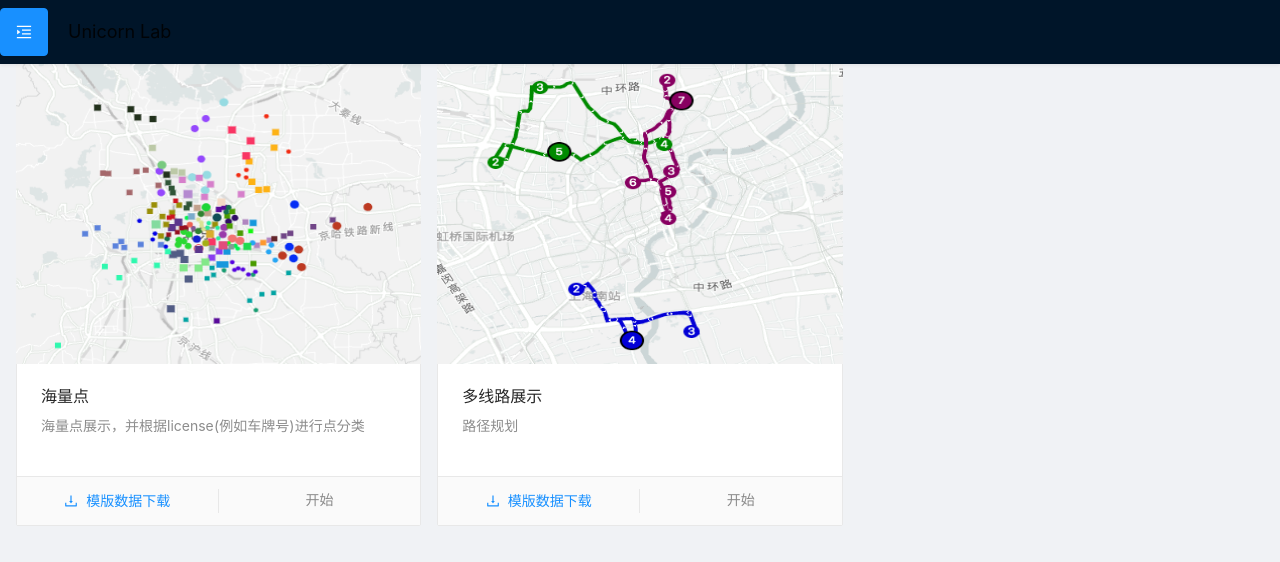
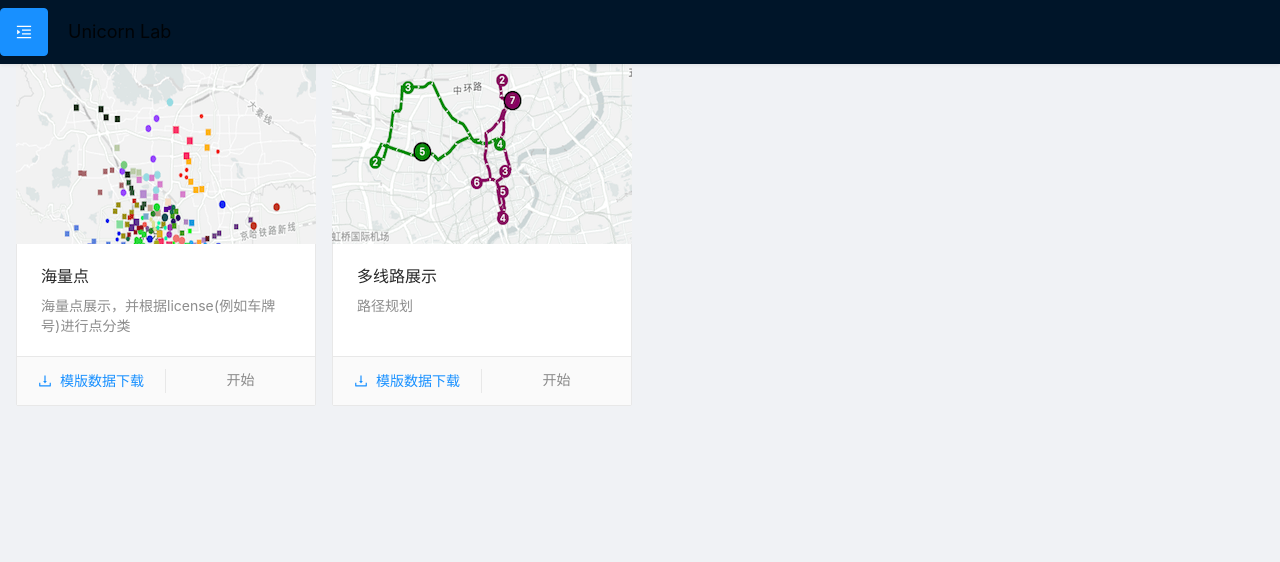
Before and after one commit to gycsee/unicorn-lab, a React (Create React App) app: page / in a window 1280 px wide. Shown: the top 562 px of the page. Built offline with nearby package versions, Linux system fonts and the light colour scheme.

Commit message:
style: Home cards modification

```diff
--- a/src/components/Card.js
+++ b/src/components/Card.js
@@ -17,9 +17,14 @@ const useStyles = createUseStyles({
     overflow: 'hidden',
     textOverflow: 'ellipsis',
   },
-  coverImg: {
+  imageBox: {
+    overflow: 'hidden',
     width: '100%',
-    height: '300px',
+    height: '180px',
+    backgroundImage: props => `url(${props.image})`,
+    backgroundRepeat: 'no-repeat',
+    backgroundColor: '#666',
+    backgroundSize: 'cover',
   }
 })
 
@@ -31,17 +36,11 @@ const Card = ({
   path,
   ...cardProps
 }) => {
-  const classes = useStyles();
+  const classes = useStyles({ image });
   return (
     <AntCard
       className={classes.root}
-      cover={
-        <img
-          alt={title}
-          src={image}
-          className={classes.coverImg}
-        />
-      }
+      cover={<div className={classes.imageBox} />}
       actions={[
         <Button type="link" size="small" href={downloadUrl} icon={<DownloadOutlined />}>
           模版数据下载
--- a/src/containers/Public/Home.js
+++ b/src/containers/Public/Home.js
@@ -5,19 +5,21 @@ import Card from 'components/Card';
 import massMarkerPng from 'assets/images/massMarker.png';
 import multiRoutesPng from 'assets/images/multiRoutes.png';
 
+const PUBLIC_URL = process.env.PUBLIC_URL;
+
 const cards = [
   {
     title: '海量点',
     description: '海量点展示，并根据license(例如车牌号)进行点分类',
     image: massMarkerPng,
     path: '/gd/mass-marker',
-    downloadUrl: '/data/pointSimplifier.csv',
+    downloadUrl: PUBLIC_URL + '/data/pointSimplifier.csv',
   }, {
     title: '多线路展示',
     description: '路径规划',
     image: multiRoutesPng,
     path: '/gd/multi-routes',
-    downloadUrl: '/data/routes.csv',
+    downloadUrl: PUBLIC_URL + '/data/routes.csv',
   },
 ]
 
@@ -26,7 +28,7 @@ const Home = () => {
     <div>
       <Row gutter={[16, 8]}>
         {cards.map((item, index) => (
-          <Col key={index} xs={24} sm={24} md={12} lg={8} xxl={6}>
+          <Col key={index} xs={24} sm={12} md={8} lg={6} xxl={4}>
             <Card
               bordered={false}
               {...item}
```
Also changed, not shown: src/assets/images/massMarker.png, src/assets/images/multiRoutes.png.
